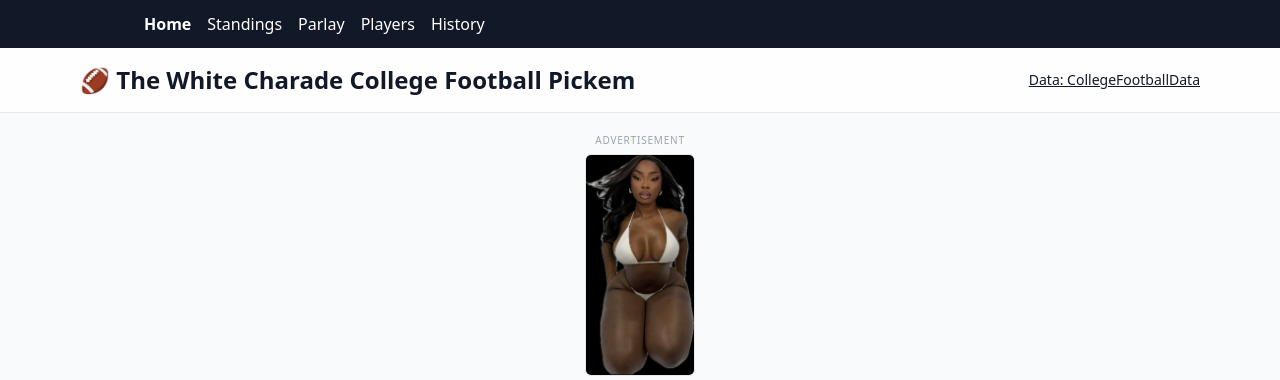
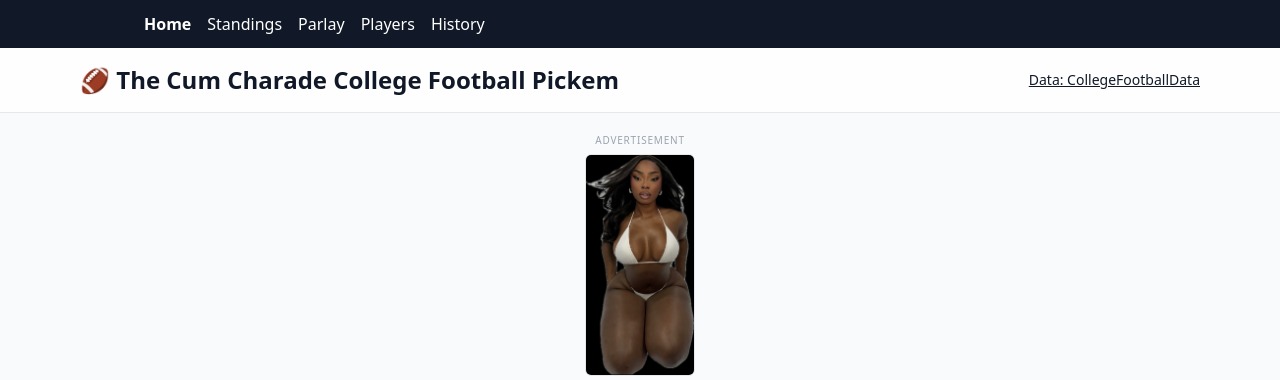
Before and after one commit to jdrinkall/college-football-pickem, a FastAPI app: page / in a window 1280 px wide. Shown: the top 380 px of the page. Run offline with FastAPI, Linux system fonts and the light colour scheme; data that the repository does not hold is empty; parts of the project's set-up code (start-up, migrations or seed data) failed here and were passed over; some libraries are stand-ins or nearby versions.

Commit message:
Changed header to be accurate

```diff
--- a/app/templates/base.html
+++ b/app/templates/base.html
@@ -138,7 +138,7 @@
 
   <header class="sticky top-0 z-10 bg-white/80 backdrop-blur border-b border-gray-200">
     <div class="max-w-6xl mx-auto px-4 py-4 flex items-center justify-between">
-      <h1 class="text-2xl font-bold">🏈 The White Charade College Football Pickem</h1>
+      <h1 class="text-2xl font-bold">🏈 The Cum Charade College Football Pickem</h1>
       <a href="https://collegefootballdata.com" target="_blank" class="text-sm underline">Data: CollegeFootballData</a>
     </div>
   </header>
```
